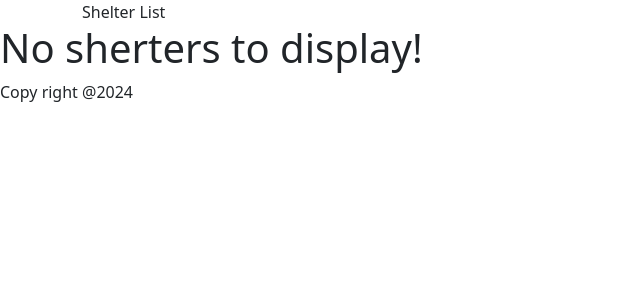
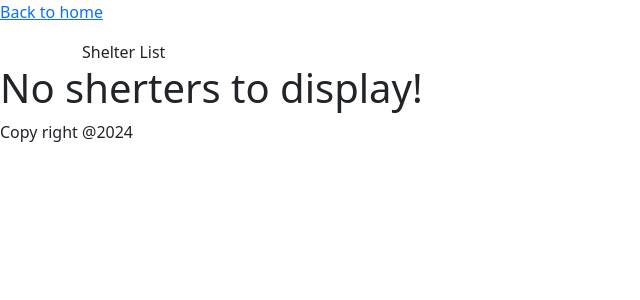
Before and after one commit to erdey2/dog_shelter, a Django app: page / in a window 1280 px wide. Shown: the top 300 px of the page, without its empty margins (0-640 px from the left). Run offline with Django 5.2, Linux system fonts and the light colour scheme; data that the repository does not hold is empty.

Commit message:
back to home link added

```diff
--- a/dog_shelters_app/templates/dogs_list.html
+++ b/dog_shelters_app/templates/dogs_list.html
@@ -2,6 +2,7 @@
 {% block title %} Dog List {% endblock %}
 
 {% block body %}
+<p><a href="{% url 'index' %}">Back to home</a></p>
 <div class="container"> List of Registered Dogs </div>
 {% if dogs %}
 <ul class="list-group">
--- a/dog_shelters_app/templates/shelters_list.html
+++ b/dog_shelters_app/templates/shelters_list.html
@@ -2,6 +2,7 @@
 {% block title %} Shelters List {% endblock %}
 
 {% block body %}
+<p><a href="{% url 'index' %}">Back to home</a></p>
 <div class="container"> Shelter List </div>
 
 {% if shelters %}
```
